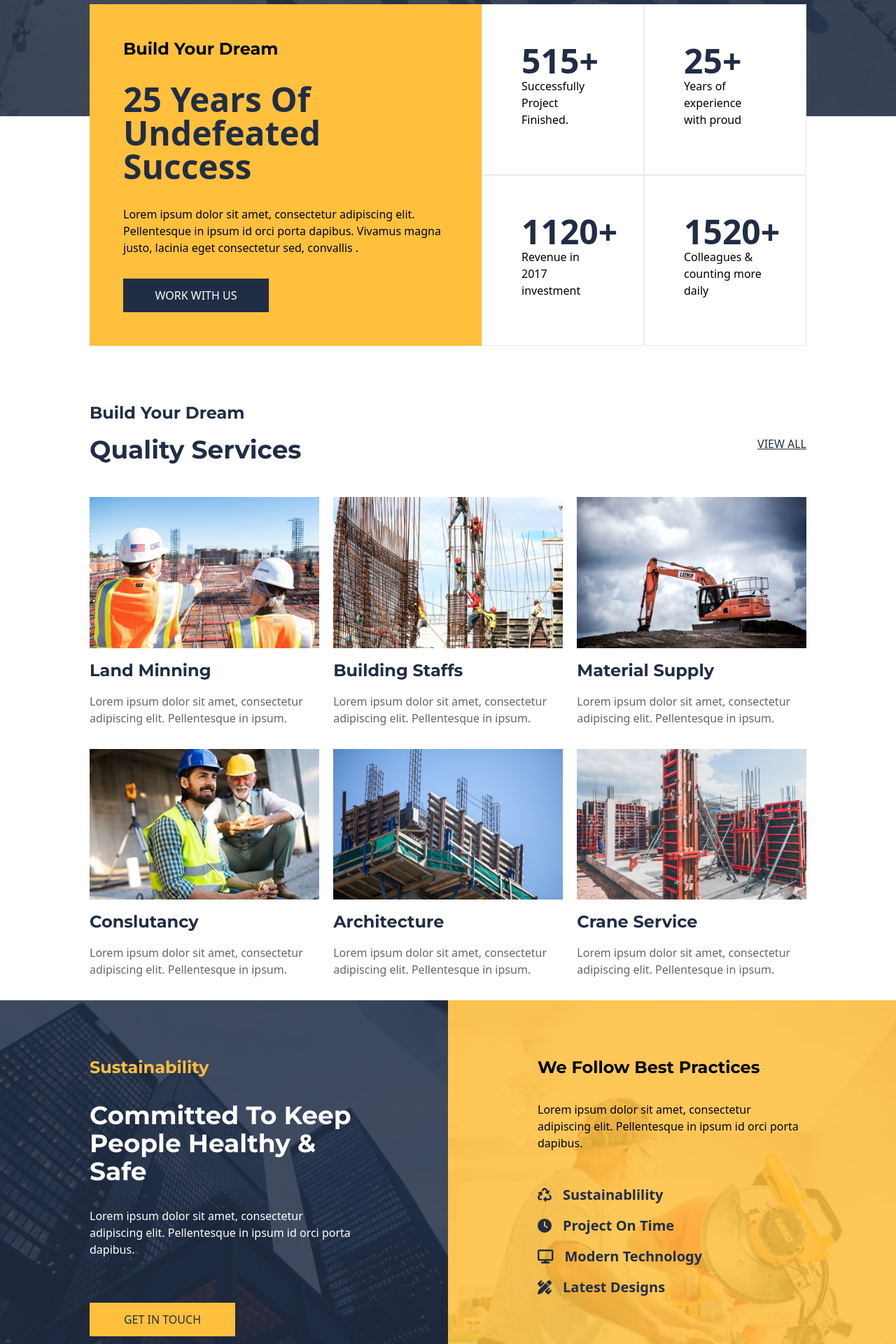
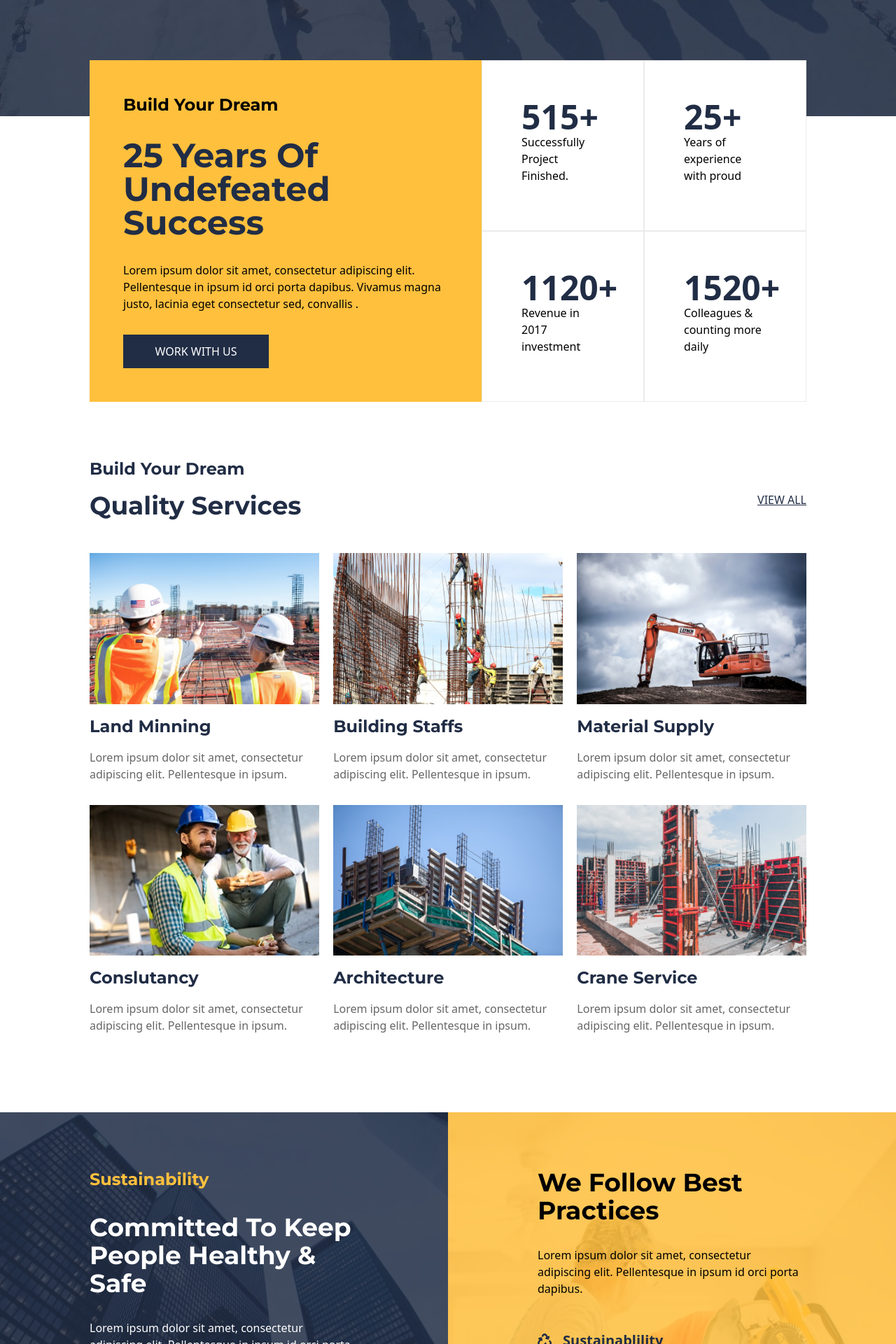
Before and after one commit to ib-ahmedd/urban_nest, a Next.js app: page / in a window 1280 px wide. Shown: the part 794-2714 px from the top of the page at 70% size. Built offline with nearby package versions, Linux system fonts and the light colour scheme; a web font is replaced by a local one.

Commit message:
complete home page sustainability section

```diff
--- /dev/null
+++ b/app/components/AddressCard.tsx
@@ -0,0 +1,16 @@
+import { AddressCardProps } from "@types";
+
+function AddressCard({ country, address }: AddressCardProps) {
+  return (
+    <article className="w-full md:w-1/3 border border-light-gray p-6 md:p-12 flex flex-col gap-4">
+      <h4 className="font-monteserat font-bold text-2xl">{country}</h4>
+      <p className="text-site-gray">{address}</p>
+
+      <p className="text-site-blue hover:cursor-pointer hover:text-site-yellow mt-8">
+        DIRECTION
+      </p>
+    </article>
+  );
+}
+
+export default AddressCard;
--- a/app/components/WorkWIthUs.tsx
+++ b/app/components/BuildDream.tsx
@@ -3,14 +3,14 @@ import StatsModal from "./StatModal";
 import { CardContainer } from "@components";
 import { homeServicesArray } from "@constants";
 
-function WorkWIthUs() {
+function BuildDream() {
   return (
     <section className="width_parent flex flex-col gap-20 items-center">
       <StatsModal />
       <div className="width_container flex flex-col gap-4">
-        <p className="sub_heading text-site-blue">Build Your Dream</p>
+        <h2 className="sub_heading text-site-blue">Build Your Dream</h2>
         <span className="flex flex-col md:flex-row gap-4 md:gap-0 justify-between mb-8">
-          <h2 className="text-site-blue">Quality Services</h2>
+          <h3 className="text-site-blue">Quality Services</h3>
           <Link
             href="/services"
             className="text-site-blue underline hover:text-site-yellow"
@@ -24,4 +24,4 @@ function WorkWIthUs() {
   );
 }
 
-export default WorkWIthUs;
+export default BuildDream;
--- a/app/components/Hero.tsx
+++ b/app/components/Hero.tsx
@@ -4,7 +4,7 @@ function Hero() {
   return (
     <section className="overlay width_parent h-screen xl:h-[120vh] bg-home-hero-bg bg-cover bg-center bg-no-repeat">
       <div className="width_container h-full flex flex-col gap-12 md:gap-12 mt-32 md:mt-52 xl:mt-64 z-10">
-        <p className="text-site-yellow build">Build Your Dream</p>
+        <h2 className="text-site-yellow build">Build Your Dream</h2>
         <h1>Vision Got Larger</h1>
         <p className="text-white w-full lg:w-7/12 text-sm sm:text-base">
           Lorem ipsum dolor sit amet, consectetur adipiscing elit. Nulla
--- a/app/components/StatModal.tsx
+++ b/app/components/StatModal.tsx
@@ -7,10 +7,10 @@ function StatsModal() {
   return (
     <article className="flex flex-col md:flex-row xl:-mt-40 w-full xl:w-4/5">
       <div className="md:flex-1 flex flex-col gap-8 p-8 md:p-12 shrink bg-site-yellow z-20">
-        <p className="sub_heading">Build Your Dream</p>
-        <p className="font-bold text-3xl md:text-5xl text-site-blue">
+        <h2 className="sub_heading">Build Your Dream</h2>
+        <h3 className="font-bold text-3xl md:text-5xl text-site-blue">
           25 Years Of Undefeated Success
-        </p>
+        </h3>
         <p>
           Lorem ipsum dolor sit amet, consectetur adipiscing elit. Pellentesque
           in ipsum id orci porta dapibus. Vivamus magna justo, lacinia eget
--- a/app/components/Sustainability.tsx
+++ b/app/components/Sustainability.tsx
@@ -1,16 +1,22 @@
-import { homeServicesArray, homeSusListArray } from "@constants";
+import {
+  addressCardArray,
+  homeServicesArray,
+  homeSusListArray,
+} from "@constants";
 import { FontAwesomeIcon } from "@fortawesome/react-fontawesome";
 import Link from "next/link";
+import AddressCard from "./AddressCard";
 
 function Sustainability() {
   return (
-    <section className="w-full flex flex-col md:flex-row">
+    <section className="w-full flex flex-col gap-20">
+      <div className="w-full flex flex-col md:flex-row">
         <div className="overlay w-full md:w-1/2 px-8 xl:px-[10%] py-20 gap-8 bg-home-sustainability-l-bg bg_setup">
           <div className="flex flex-col gap-8 relative z-10">
-          <p className="sub_heading text-site-yellow">Sustainability</p>
-          <h2 className="text-white">
+            <h2 className="sub_heading text-site-yellow">Sustainability</h2>
+            <h3 className="text-white">
               Committed To Keep People Healthy & Safe
-          </h2>
+            </h3>
             <p className="text-white">
               Lorem ipsum dolor sit amet, consectetur adipiscing elit.
               Pellentesque in ipsum id orci porta dapibus.
@@ -20,7 +26,7 @@ function Sustainability() {
             </Link>
           </div>
         </div>
-      <div className="overlay_yellow w-full md:w-1/2 px-8x xl:px-[10%] py-20 bg-home-sustainability-r-bg bg_setup">
+        <div className="overlay_yellow w-full md:w-1/2 px-8 xl:px-[10%] py-20 bg-home-sustainability-r-bg bg_setup">
           <div className="flex flex-col gap-8 relative z-10">
             <h3 className="sub_heading">We Follow Best Practices</h3>
             <p>
@@ -42,6 +48,32 @@ function Sustainability() {
             </ul>
           </div>
         </div>
+      </div>
+
+      <div className="width_parent">
+        <div className="width_container flex flex-col gap-8">
+          <h2 className="sub_heading">Sustainability</h2>
+          <div className="flex flex-col md:flex-row gap-4 md:gap-0 justify-between">
+            <h3 className="w-full md:w-1/2">
+              Transform Communities <br className="hidden lg:block" /> Across
+              the Globe
+            </h3>
+            <p className="w-full md:w-1/2">
+              Lorem ipsum dolor sit amet, consectetur adipiscing elit.
+              Pellentesque in ipsum id orci porta dapibus. Vivamus magna justo,
+              lacinia eget consectetur sed, convallis at tellus.
+            </p>
+          </div>
+          <div className="flex flex-col md:flex-row justify-between gap-4 my-4">
+            {addressCardArray.map((item) => (
+              <AddressCard key={item.country} {...item} />
+            ))}
+          </div>
+          <Link href="/contact" className="solid_btn self-center my-4">
+            VIEW OUR OFFICES
+          </Link>
+        </div>
+      </div>
     </section>
   );
 }
--- a/app/components/index.ts
+++ b/app/components/index.ts
@@ -1,5 +1,5 @@
 import Hero from "./Hero";
-import WorkWIthUs from "./WorkWIthUs";
+import BuildDream from "./BuildDream";
 import Sustainability from "./Sustainability";
 
-export { Hero, WorkWIthUs, Sustainability };
+export { Hero, BuildDream, Sustainability };
--- a/app/globals.css
+++ b/app/globals.css
@@ -14,6 +14,10 @@ h1 {
 }
 
 h2 {
+  @apply font-monteserat font-bold text-2xl;
+}
+
+h3 {
   @apply font-monteserat font-bold text-3xl xl:text-4xl;
 }
 
@@ -57,7 +61,3 @@ h2 {
   background-color: #ffc03d;
   opacity: 0.85;
 }
-
-.sub_heading {
-  @apply font-monteserat font-bold text-2xl;
-}
--- a/app/page.tsx
+++ b/app/page.tsx
@@ -1,10 +1,10 @@
-import { Hero, Sustainability, WorkWIthUs } from "./components";
+import { Hero, Sustainability, BuildDream } from "./components";
 
 function Home() {
   return (
-    <main>
+    <main className="flex flex-col items-center gap-20">
       <Hero />
-      <WorkWIthUs />
+      <BuildDream />
       <Sustainability />
     </main>
   );
--- a/constants/index.ts
+++ b/constants/index.ts
@@ -4,7 +4,7 @@ import {
   faPenRuler,
   faRecycle,
 } from "@fortawesome/free-solid-svg-icons";
-import { CardProps, NavLinkProp, StatProp } from "@types";
+import { AddressCardProps, CardProps, NavLinkProp, StatProp } from "@types";
 
 export const navLinksArray: NavLinkProp[] = [
   { path: "/", title: "Home" },
@@ -36,3 +36,9 @@ export const homeSusListArray = [
   { icon: faDisplay, title: "Modern Technology" },
   { icon: faPenRuler, title: "Latest Designs" },
 ];
+
+export const addressCardArray: AddressCardProps[] = [
+  { country: "Canada", address: "4446 Noble Rd, Cortes Island" },
+  { country: "United States", address: "2367 Speers Road, Brampton" },
+  { country: "Australia", address: "3851 49th Avenue, Kugluktuk" },
+];
--- a/types/index.ts
+++ b/types/index.ts
@@ -19,3 +19,8 @@ export interface CardContainerProps {
   heading?: string;
   subHeading?: string;
 }
+
+export interface AddressCardProps {
+  country: string;
+  address: string;
+}
```
Lines whose indentation alone changed are shown as unchanged.
